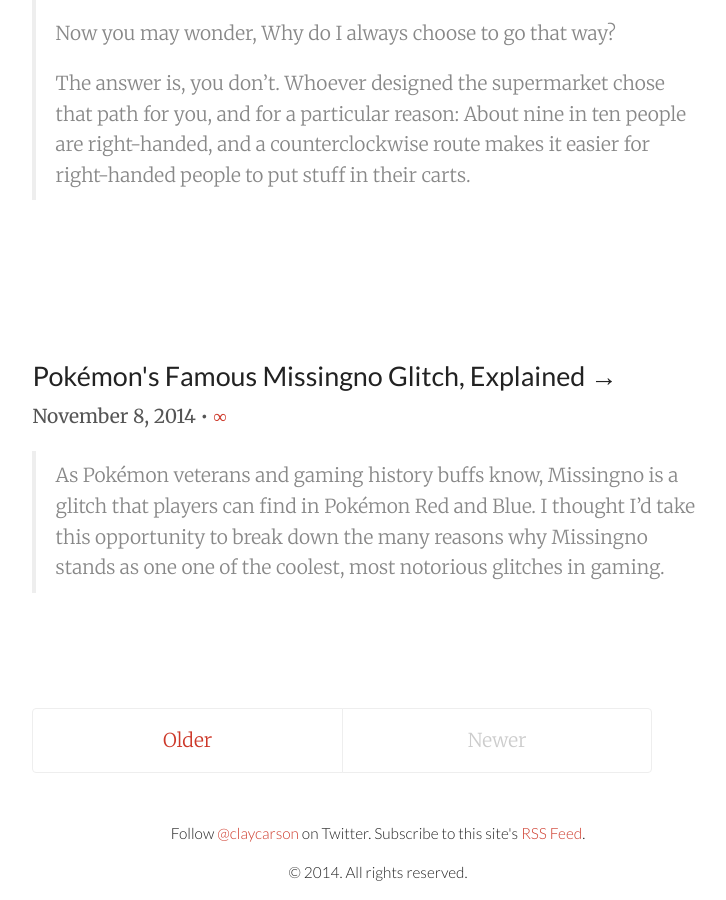
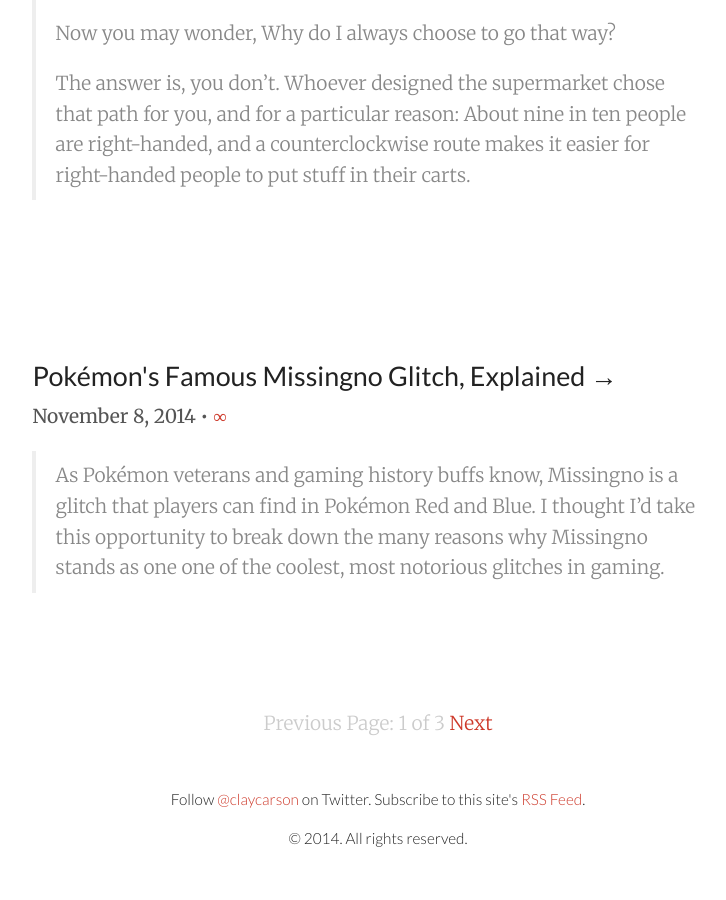
Before and after one commit to turnerthornton/turnerthornton.github.io, a Jekyll site: the page built from index.html, in a window 1280 px wide and 900 px high, scrolled down 6062 px. Shown: the whole window, without its empty margins (262-988 px from the left). Built offline with Jekyll 4.4.1, drawn with Linux system fonts in a browser that asks for light colours; the list of posts is cut into pages by our own code; after the commit the page ends 6928 px from its top, so only the background shows below that.

Commit message:
pagination

```diff
--- a/index.html
+++ b/index.html
@@ -19,18 +19,15 @@
 
 
 <div class="pagination">
+  {% if paginator.previous_page %}
+    <a href="{{ paginator.previous_page_path }}" class="previous">Previous</a>
+  {% else %}
+    <span class="previous">Previous</span>
+  {% endif %}
+  <span class="page_number ">Page: {{ paginator.page }} of {{ paginator.total_pages }}</span>
   {% if paginator.next_page %}
-    <a class="pagination-item older" href="/page{{paginator.next_page}}/">Older</a>
+    <a href="{{ paginator.next_page_path }}" class="next">Next</a>
   {% else %}
-    <span class="pagination-item older">Older</span>
-  {% endif %}
-  {% if paginator.previous_page %}
-    {% if paginator.page == 2 %}
-      <a class="pagination-item newer" href="/">Newer</a>
-    {% else %}
-      <a class="pagination-item newer" href="/page{{paginator.previous_page}}/">Newer</a>
-    {% endif %}
-  {% else %}
-    <span class="pagination-item newer">Newer</span>
+    <span class="next ">Next</span>
   {% endif %}
 </div>
```
